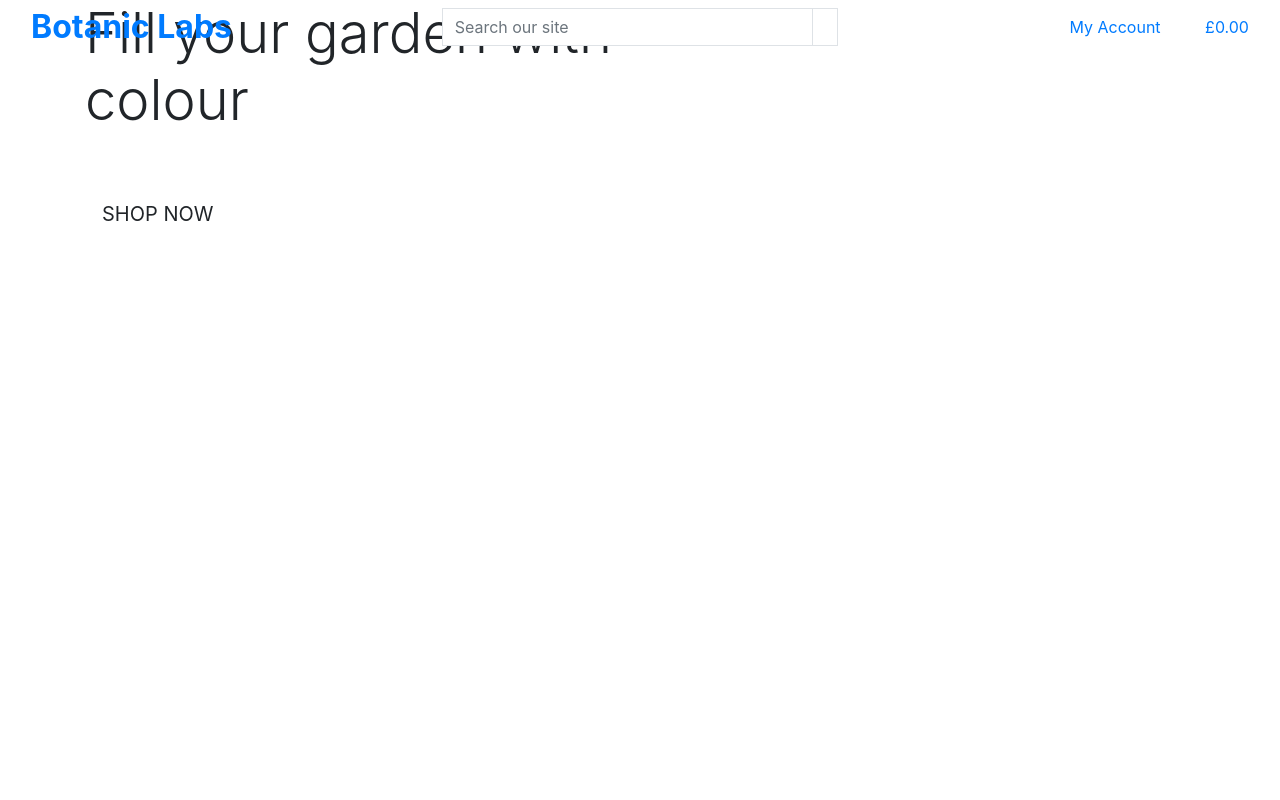
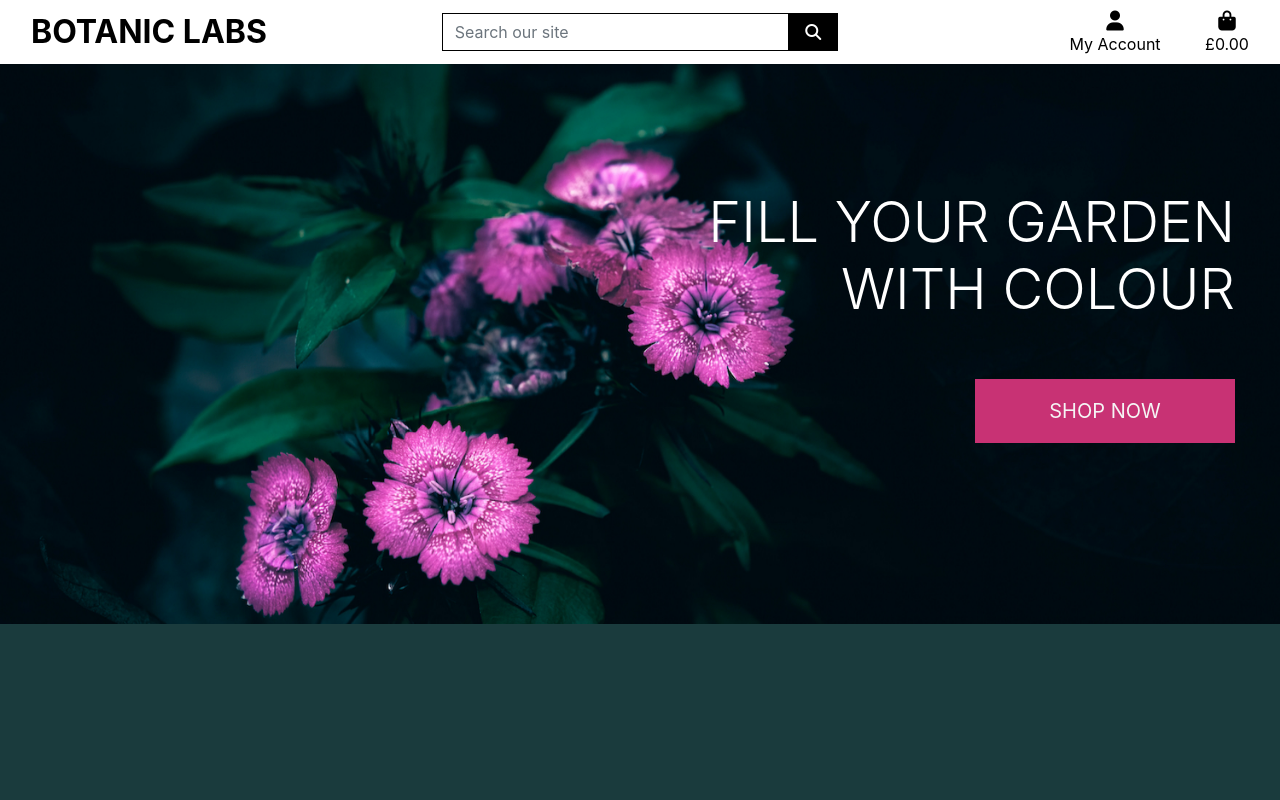
Before and after one commit to enrightc/botanic_labs, a Django app: page / in a window 1280 px wide. Run offline with Django 3.2, Linux system fonts and the light colour scheme; some libraries are stand-ins or nearby versions.

Commit message:
Add homepage header and css

```diff
--- a/botanic_labs/settings.py
+++ b/botanic_labs/settings.py
@@ -145,9 +145,13 @@ USE_TZ = True
 
 
 # Static files (CSS, JavaScript, Images)
-# https://docs.djangoproject.com/en/3.2/howto/static-files/
+# https://docs.djangoproject.com/en/3.0/howto/static-files/
 
 STATIC_URL = '/static/'
+STATICFILES_DIRS = (os.path.join(BASE_DIR, 'static'),)
+
+MEDIA_URL = '/media/'
+MEDIA_ROOT = os.path.join(BASE_DIR, 'media')
 
 # Default primary key field type
 # https://docs.djangoproject.com/en/3.2/ref/settings/#default-auto-field
--- a/botanic_labs/urls.py
+++ b/botanic_labs/urls.py
@@ -15,9 +15,11 @@ Including another URLconf
 """
 from django.contrib import admin
 from django.urls import path, include
+from django.conf import settings
+from django.conf.urls.static import static
 
 urlpatterns = [
     path('admin/', admin.site.urls),
     path('accounts/', include('allauth.urls')),
     path('', include('home.urls')),
-]
+] + static(settings.MEDIA_URL, document_root=settings.MEDIA_ROOT)
--- a/home/templates/home/index.html
+++ b/home/templates/home/index.html
@@ -10,10 +10,11 @@
 {% endblock %}
 
 {% block content %}
-<div class="container h-100">
-    <div class="row h-100">
-        <div class="col-7 col-md-6 my-auto">
-            <h1 class="display-4 logo-font text-black">
+
+<div class="container-fluid hero d-flex align-items-center">
+    <div class="row w-100">
+        <div class="col-12 col-md-6 offset-md-6 d-flex flex-column justify-content-center text-right">
+            <h1 class="display-4 logo-font text-white">
                 Fill your garden with colour
             </h1>
             <div class="my-5">
--- a/static/css/base.css
+++ b/static/css/base.css
@@ -0,0 +1,97 @@
+html {
+    height: 100%;
+}
+
+body {
+    margin-top:64px;
+    background-color: #1A3B3D;
+    font-family: 'inter', sans-serif;
+}
+
+/* Set the color for all <h1> elements */
+h1 {
+    color: #F5F5F5;
+}
+
+/* from Bulma */
+.icon {
+    align-items: center;
+    display: inline-flex;
+    justify-content: center;
+    height: 1.5rem;
+    width: 1.5rem;
+}
+
+.logo-font {
+    text-transform: uppercase;
+}
+
+.main-logo-link {
+    width: fit-content;
+}
+
+.shop-now-button {
+    background: #C83274;
+    color: #F5F5F5;
+    min-width: 260px;
+}
+
+.shop-now-button:hover,
+.shop-now-button:active,
+.shop-now-button:focus {
+    background-color: #df5598;
+}
+
+.btn-black {
+    background: black;
+    color: white;
+}
+
+.shop-now-button:hover,
+.shop-now-button:active,
+.shop-now-button:focus,
+.btn-black:hover,
+.btn-black:active,
+.btn-black:focus {
+    background: #222;
+    color: white;
+}
+
+.text-black {
+    color: #000 !important;
+}
+
+.border-black {
+    border: 1px solid black !important;
+}
+
+/* -------------------------------- Home page */
+.hero {
+    background: url('/media/homepage_hero.jpg') no-repeat center center fixed;
+    background-size: cover;
+    height: 70vh;
+}
+
+/* -------------------------------- Media Queries */
+
+/* Slightly larger container on xl screens */
+@media (min-width: 1200px) {
+  .container {
+    max-width: 80%;
+  }
+}
+
+/* fixed top navbar only on medium and up */
+@media (min-width: 992px) {
+    .fixed-top-desktop-only {
+        position: fixed;
+        top: 0;
+        right: 0;
+        left: 0;
+        z-index: 1030;
+    }
+
+    .header-container {
+        padding-top: 164px;
+    }
+}
--- a/templates/base.html
+++ b/templates/base.html
@@ -17,6 +17,7 @@
     {% block corecss %}
     <!-- Bootstrap CSS -->
     <link rel="stylesheet" href="https://cdn.jsdelivr.net/npm/bootstrap@4.4.1/dist/css/bootstrap.min.css" integrity="sha384-Vkoo8x4CGsO3+Hhxv8T/Q5PaXtkKtu6ug5TOeNV6gBiFeWPGFN9MuhOf23Q9Ifjh" crossorigin="anonymous">
+    <link rel="stylesheet" href="{% static 'css/base.css' %}">
     {% endblock %}
 
     {% block extra_css %}
@@ -24,6 +25,7 @@
 
     {% block corejs %}
     <!-- Bootstrap Script -->
+        <script src="https://kit.fontawesome.com/c3713995f0.js" crossorigin="anonymous"></script>
         <script src="https://cdn.jsdelivr.net/npm/jquery@3.5.1/dist/jquery.min.js" integrity="sha256-9/aliU8dGd2tb6OSsuzixeV4y/faTqgFtohetphbbj0=" crossorigin="anonymous"></script>
         <script src="https://cdn.jsdelivr.net/npm/popper.js@1.16.0/dist/umd/popper.min.js" integrity="sha384-Q6E9RHvbIyZFJoft+2mJbHaEWldlvI9IOYy5n3zV9zzTtmI3UksdQRVvoxMfooAo" crossorigin="anonymous"></script>
         <script src="https://stackpath.bootstrapcdn.com/bootstrap/4.4.1/js/bootstrap.min.js" integrity="sha384-wfSDF2E50Y2D1uUdj0O3uMBJnjuUD4Ih7YwaYd1iqfktj0Uod8GCExl3Og8ifwB6" crossorigin="anonymous"></script>
@@ -37,7 +39,7 @@
   <body>
 
     <header class="container-fluid fixed-top">
-        <div class="row">
+        <div id="topnav" class="row bg-white pt-lg02 d-none d-lg-flex">
           <div class="col-12 col-lg-4 my-auto py-1 py-lg-0 text-center text-lg-left">
             <a href="{% url 'home' %}" class="nav-link main-logo-link">
               <h2 class="logo-font text-black my-0"><strong>Botanic Labs</strong></h2>
```
Also changed, not shown: media/homepage_hero.jpg (added).
